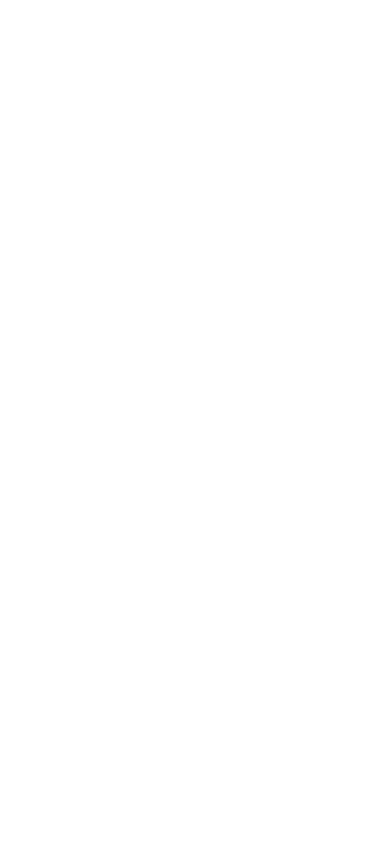
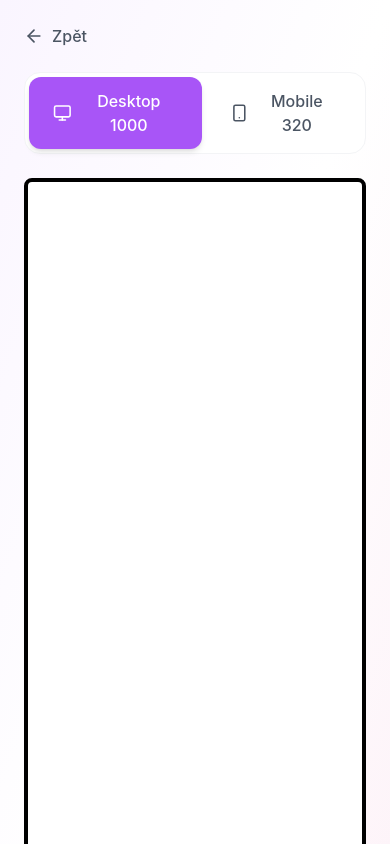
Before and after one commit to maroskadlec/slevac-ai, a React (Vite) app: page /desktop in a window 390 px wide. Before the commit this address had no page. Shown: the top 844 px of the page. Built offline with nearby package versions, Linux system fonts and the light colour scheme.

Commit message:
Přidána stránka /desktop (duplikát /mobile) + link 'Na tohle neklikat' na homepage

```diff
--- a/src/App.tsx
+++ b/src/App.tsx
@@ -2,6 +2,7 @@
 import HomePage from './pages/HomePage'
 import CursorIdeas from './pages/CursorIdeas'
 import FigmaMCP from './pages/FigmaMCP'
+import DesktopPage from './pages/DesktopPage'
 
 function App() {
   const basename = import.meta.env.PROD ? '/slevac-ai' : ''
@@ -12,6 +13,7 @@
         <Route path="/" element={<HomePage />} />
         <Route path="/cursor-ideas" element={<CursorIdeas />} />
         <Route path="/mobile" element={<FigmaMCP />} />
+        <Route path="/desktop" element={<DesktopPage />} />
       </Routes>
     </BrowserRouter>
   )
--- /dev/null
+++ b/src/pages/DesktopPage.tsx
@@ -0,0 +1,119 @@
+import { useState } from 'react'
+import { motion, AnimatePresence } from 'framer-motion'
+import { useNavigate } from 'react-router-dom'
+import { ArrowLeft, Monitor, Smartphone } from 'lucide-react'
+import FigmaDesktop from '../components/FigmaDesktop'
+import FigmaMobile from '../components/FigmaMobile'
+
+type ViewMode = 'desktop' | 'mobile'
+
+function DesktopPage() {
+  const navigate = useNavigate()
+  const [viewMode, setViewMode] = useState<ViewMode>('desktop')
+  const [isDesktopOpen, setIsDesktopOpen] = useState(false)
+  const [isMobileOpen, setIsMobileOpen] = useState(false)
+
+  return (
+    <div className="min-h-screen bg-gradient-to-br from-purple-50 via-white to-pink-50 flex flex-col">
+      {/* Header */}
+      <div className="p-6 flex items-center justify-between">
+        {/* Back button */}
+        <motion.button
+          onClick={() => navigate('/')}
+          className="flex items-center gap-2 text-gray-600 hover:text-gray-900 transition-colors"
+          whileHover={{ x: -4 }}
+          whileTap={{ scale: 0.95 }}
+        >
+          <ArrowLeft className="w-5 h-5" />
+          <span className="font-medium">Zpět</span>
+        </motion.button>
+
+        {/* Spacer */}
+        <div className="w-[140px]" />
+      </div>
+
+      {/* Tab Switcher */}
+      <div className="px-6 pb-6 text-center">
+        <motion.div
+          initial={{ opacity: 0, y: -20 }}
+          animate={{ opacity: 1, y: 0 }}
+          transition={{ delay: 0.3 }}
+          className="inline-flex bg-white rounded-2xl border border-gray-100 p-1 gap-1"
+        >
+          <motion.button
+            onClick={() => setViewMode('desktop')}
+            className={`flex items-center gap-2 px-6 py-3 rounded-xl font-medium transition-all ${
+              viewMode === 'desktop'
+                ? 'bg-purple-500 text-white shadow-md'
+                : 'text-gray-600 hover:bg-gray-50'
+            }`}
+            whileHover={{ scale: 1.02 }}
+            whileTap={{ scale: 0.98 }}
+          >
+            <Monitor className="w-5 h-5" />
+            <span>Desktop 1000</span>
+          </motion.button>
+
+          <motion.button
+            onClick={() => setViewMode('mobile')}
+            className={`flex items-center gap-2 px-6 py-3 rounded-xl font-medium transition-all ${
+              viewMode === 'mobile'
+                ? 'bg-purple-500 text-white shadow-md'
+                : 'text-gray-600 hover:bg-gray-50'
+            }`}
+            whileHover={{ scale: 1.02 }}
+            whileTap={{ scale: 0.98 }}
+          >
+            <Smartphone className="w-5 h-5" />
+            <span>Mobile 320</span>
+          </motion.button>
+        </motion.div>
+      </div>
+
+      {/* Content */}
+      <div className="flex-1 px-6 pb-6">
+        <motion.div
+          className="h-full rounded-3xl overflow-visible"
+          initial={{ opacity: 0, scale: 0.95 }}
+          animate={{ opacity: 1, scale: 1 }}
+          transition={{ delay: 0.1 }}
+        >
+          <AnimatePresence mode="wait">
+            {viewMode === 'desktop' ? (
+              <motion.div
+                key="desktop"
+                initial={{ opacity: 0, x: -20 }}
+                animate={{ opacity: 1, x: 0 }}
+                exit={{ opacity: 0, x: 20 }}
+                transition={{ duration: 0.3 }}
+                className="w-full h-full"
+              >
+                <FigmaDesktop
+                  isOpen={isDesktopOpen}
+                  onToggle={() => setIsDesktopOpen(!isDesktopOpen)}
+                />
+              </motion.div>
+            ) : (
+              <motion.div
+                key="mobile"
+                initial={{ opacity: 0, x: 20 }}
+                animate={{ opacity: 1, x: 0 }}
+                exit={{ opacity: 0, x: -20 }}
+                transition={{ duration: 0.3 }}
+                className="w-full h-full"
+              >
+                <FigmaMobile
+                  isOpen={isMobileOpen}
+                  onToggle={() => setIsMobileOpen(!isMobileOpen)}
+                />
+              </motion.div>
+            )}
+          </AnimatePresence>
+        </motion.div>
+      </div>
+
+    </div>
+  )
+}
+
+export default DesktopPage
--- a/src/pages/HomePage.tsx
+++ b/src/pages/HomePage.tsx
@@ -71,6 +71,16 @@
           </motion.a>
         </motion.div>
 
+        {/* Hidden desktop link */}
+        <motion.div variants={itemVariants} className="mt-16">
+          <span
+            onClick={() => navigate('/desktop')}
+            className="text-xs text-gray-400 hover:text-gray-500 cursor-pointer transition-colors"
+          >
+            Na tohle neklikat
+          </span>
+        </motion.div>
+
       </motion.div>
     </div>
   )
```
